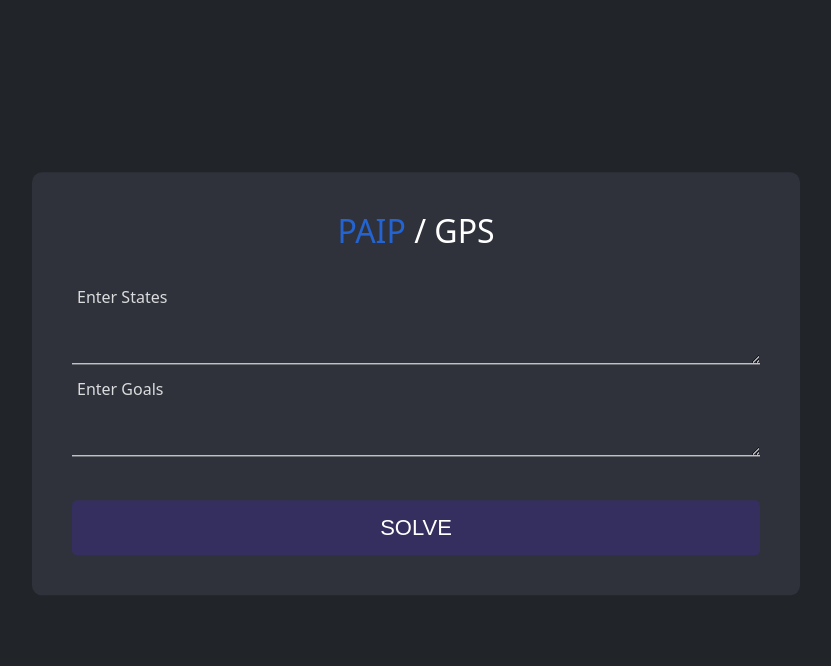
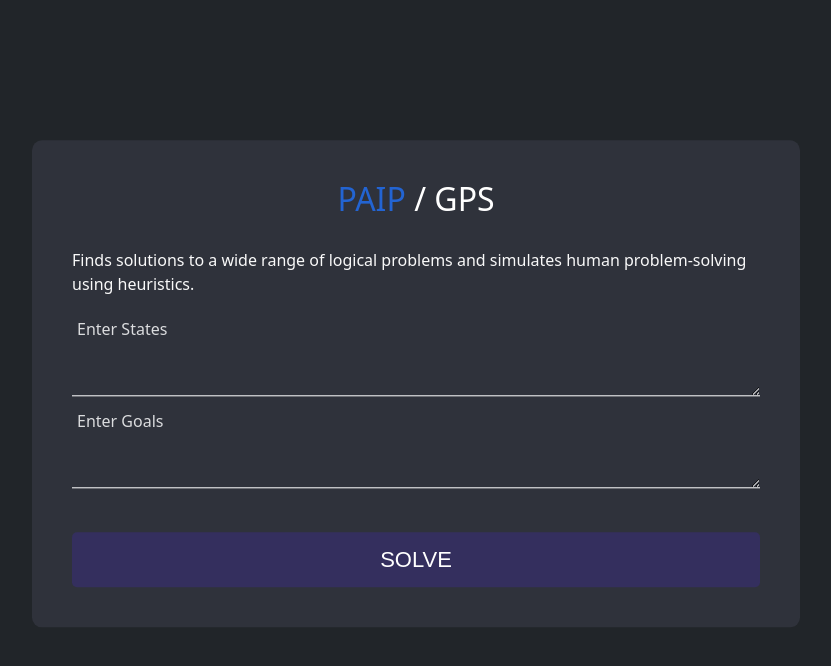
Before and after one commit to S-JZ/paip-goes-haskell, a Django app: page /gps/ in a window 1280 px wide. Shown: the part 16-682 px from the top of the page, without its empty margins (224-1055 px from the left). Run offline with Django 4.2, Linux system fonts and the light colour scheme; some libraries are stand-ins or nearby versions.

Commit message:
Added description

```diff
--- a/WebApp/templates/gps.html
+++ b/WebApp/templates/gps.html
@@ -373,6 +373,9 @@
     <div id="root">
       <div class="login-box">
         <h2><a class="" href="/">PAIP </a> / GPS</h2>
+        <p>
+          Finds solutions to a wide range of logical problems and simulates human problem-solving using heuristics.
+        </p>
         <div class="mb-2">
           <label class="floating-label">
             Enter States
```
